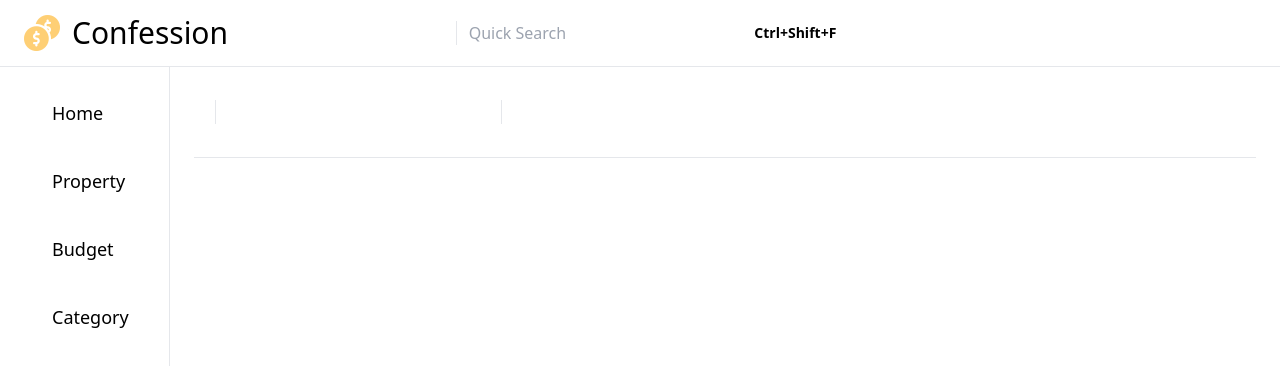
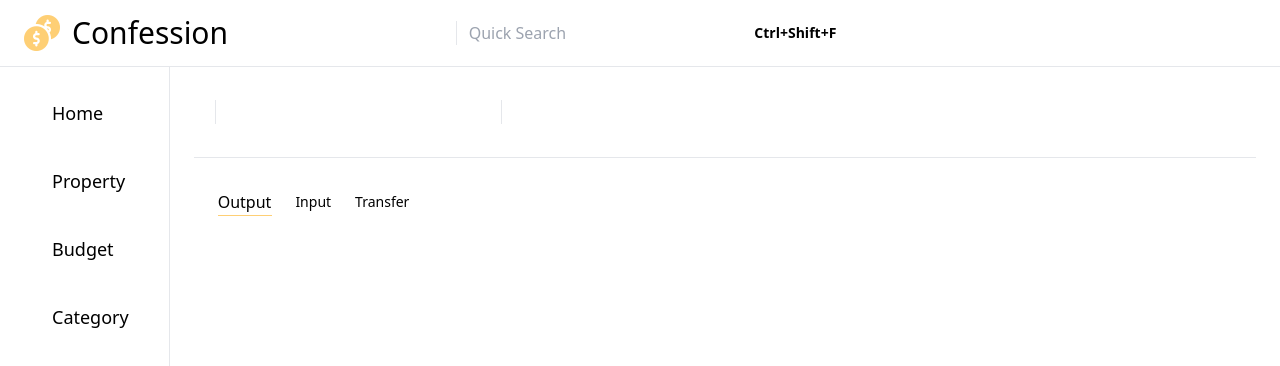
Before and after one commit to Caffeine19/confession, a Vue app: page / in a window 1280 px wide. Shown: the top 366 px of the page. Built offline with nearby package versions, Linux system fonts and the light colour scheme.

Commit message:
:sparkles: add CTabRadio

```diff
--- /dev/null
+++ b/src/components/CTabRadio.vue
@@ -0,0 +1,79 @@
+<script setup lang="ts">
+import { ref, computed, toRefs, nextTick, reactive, watch } from 'vue'
+
+export interface TabOption<T> {
+  label: string
+  value: T
+}
+
+const props = defineProps<{ tabOptions: TabOption<any>[]; value: TabOption<any>['value'] }>()
+const { tabOptions, value } = toRefs(props)
+
+defineEmits(['update:value'])
+
+const tabRef = ref<null | HTMLElement[]>(null)
+
+const activatedTabIndex = computed(() => {
+  return tabOptions.value.findIndex((tab) => tab.value === value.value)
+})
+
+const activatedTabPosition = reactive({
+  left: 0,
+  width: 0
+})
+watch(
+  value,
+  () => {
+    nextTick(() => {
+      if (tabRef.value) {
+        const tab = tabRef.value[activatedTabIndex.value]
+
+        activatedTabPosition.left = tab.offsetLeft
+        activatedTabPosition.width = tab.offsetWidth
+      }
+    })
+  },
+  { immediate: true }
+)
+
+// const activatedTabPosition = computed(() => {
+//     nextTick(()=>{
+//         console.log(tabRef.value)
+//     })
+//   if (tabRef.value) {
+//     const tab = tabRef.value[activatedTabIndex.value]
+//     return {
+//       left: tab.offsetLeft,
+//       width: tab.offsetWidth
+//     }
+//   } else {
+//     return {
+//       left: 0,
+//       width: 0
+//     }
+//   }
+// })
+</script>
+<template>
+  <div class="flex relative items-center px-6 py-2 rounded-lg dark:bg-neutral-900">
+    <button
+      ref="tabRef"
+      v-for="(tab, index) in tabOptions"
+      :key="index"
+      @click="$emit('update:value', tab.value)"
+      class="transition-colors first:ml-0 ml-6"
+      :class="
+        value === tab.value
+          ? 'dark:text-cookie-200 dark:hover:text-cookie-100 text-base font-medium'
+          : 'dark:text-neutral-400 dark:hover:text-neutral-300 text-sm font-normal'
+      "
+    >
+      {{ tab.label }}
+    </button>
+
+    <div
+      class="absolute border-b border-cookie-200 bottom-1.5 transition-all"
+      :style="{ left: activatedTabPosition.left + 'px', width: activatedTabPosition.width + 'px' }"
+    ></div>
+  </div>
+</template>
--- a/src/views/HomeView/HomeView.vue
+++ b/src/views/HomeView/HomeView.vue
@@ -7,10 +7,19 @@ import CCalculatorInput from '@/components/CCalculatorInput.vue'
 import CDateInput from '@/components/CDateInput.vue'
 import CButton from '@/components/CButton.vue'
 import CDivider from '@/components/CDivider.vue'
+import CTabRadio, { type TabOption } from '@/components/CTabRadio.vue'
 
 import RouteTabGroup from './RouteTabGroup.vue'
 
 const searchKeyword = ref('')
+
+type EntryType = 'output' | 'input' | 'transfer'
+const entryTabValue = ref<EntryType>('output')
+const entryTabOptions: TabOption<EntryType>[] = [
+  { label: 'Output', value: 'output' },
+  { label: 'Input', value: 'input' },
+  { label: 'Transfer', value: 'transfer' }
+]
 </script>
 
 <template>
@@ -32,15 +41,24 @@ const searchKeyword = ref('')
 
     <div class="flex grow">
       <RouteTabGroup></RouteTabGroup>
+
       <div></div>
+
       <div class="p-6 flex flex-col grow space-y-6">
         <div class="flex space-x-3">
           <CDateInput></CDateInput>
           <CCalculatorInput class="grow"></CCalculatorInput>
           <CButton icon="ph-paper-plane" :show-label="false"></CButton>
         </div>
+
         <CDivider></CDivider>
-        <div></div>
+
+        <div class="flex">
+          <div>
+            <CTabRadio v-model:value="entryTabValue" :tab-options="entryTabOptions"></CTabRadio>
+          </div>
+          <div></div>
+        </div>
       </div>
     </div>
   </div>
```
